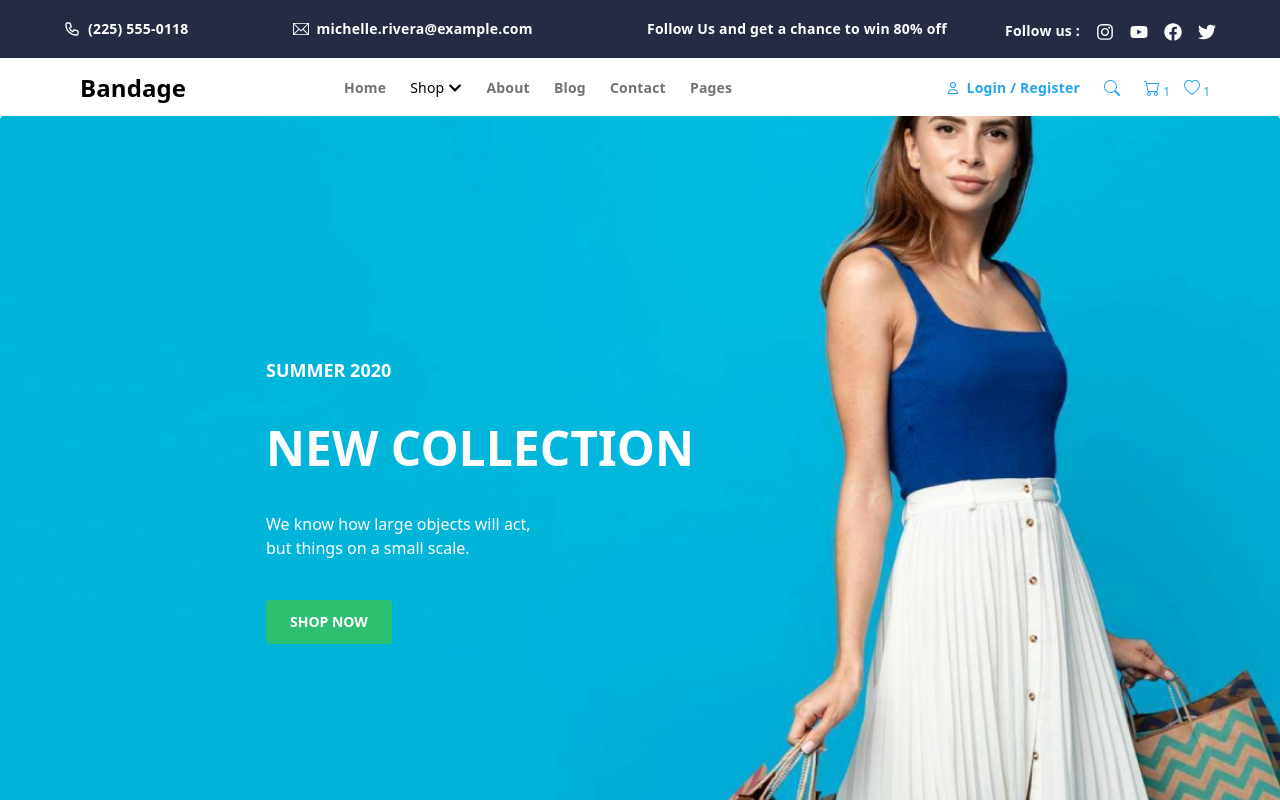
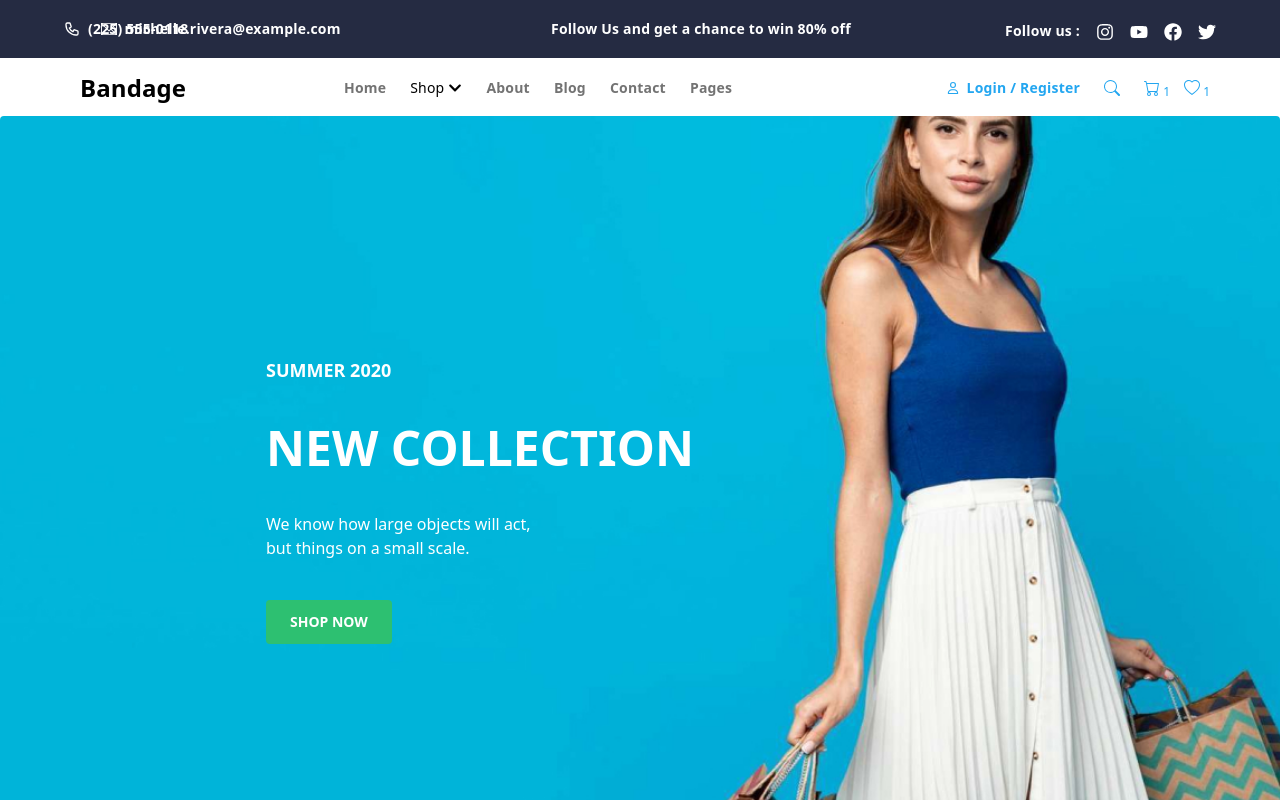
Before and after one commit to codewithhoney24/hackathon-e-commerce, a Next.js app: page / in a window 1280 px wide. Shown: the top 800 px of the page. Built offline with nearby package versions, Linux system fonts and the light colour scheme.

Commit message:
Update Topheader.tsx

```diff
--- a/src/app/components/Topheader.tsx
+++ b/src/app/components/Topheader.tsx
@@ -9,11 +9,11 @@ export default function FollowUsSection() {
     {/* Left Section: Contact Info */}
     <div className=" container max-auto  flex items-center gap-5 sm:gap-10 w-full sm:w-auto justify-center sm:justify-start">
 
-        <div className="flex items-center gap-2 ml-12 lg:mr-[-10rem]">
+        <div className="flex items-center gap-2 ml-12 lg:mr-[-8rem]">
           <HiOutlinePhone className="text-white w-[16px] h-[16px] " />
           <p className="font-montserrat font-bold text-[14px] leading-[24px] tracking-[0.2px] ">(225) 555-0118</p>
         </div>
-        <div className="flex items-center  lg:mr-[2rem]   ml-56">
+        <div className="flex items-center  lg:mr-[2rem]   ml-54">
   <TfiEmail className="text-white text-sm w-[16px] h-[16px]" />
   <p className="font-montserrat font-bold text-[14px] leading-[24px] tracking-[0.2px] md:pl-2">
     michelle.rivera@example.com
```
